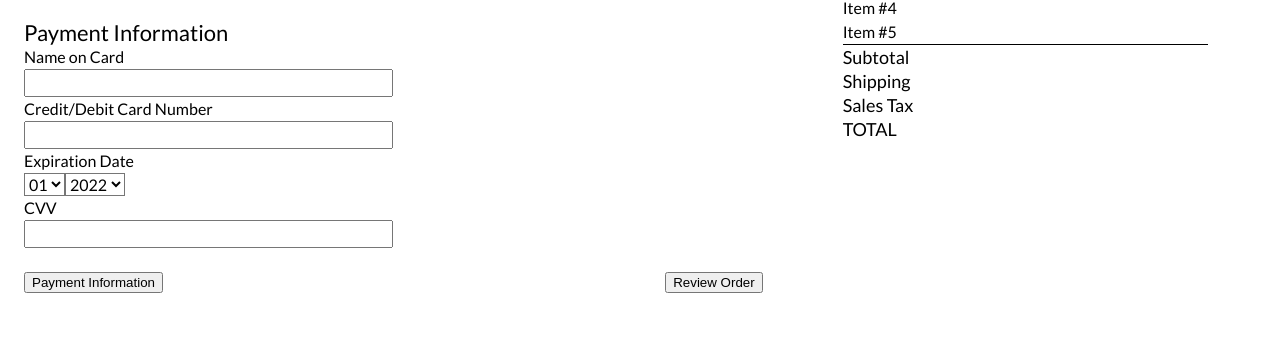
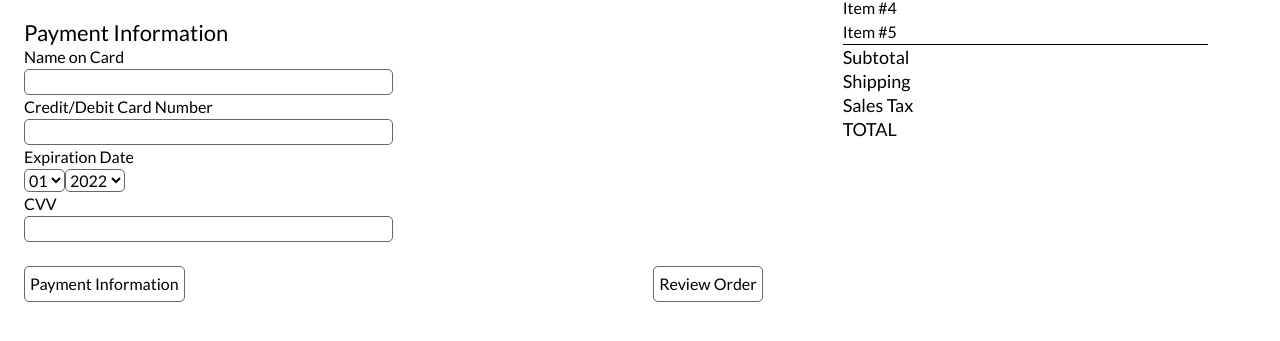
Before and after one commit to asudeozturk/ITMD362-Project1, a plain HTML site: page payment/index.html in a window 1280 px wide. Shown: the part 197-538 px from the top of the page. Drawn offline with Linux system fonts and the light colour scheme.

Commit message:
Style input and button fields

```diff
--- a/assets/css/screen.css
+++ b/assets/css/screen.css
@@ -43,17 +43,23 @@ select {
 }
 
 input,
-select {
-  width: 50%;
+select,
+button {
+  background-color: inherit;
   font-size: inherit;
   font-family: inherit;
   line-height: inherit;
   padding: 0;
+  border: 1px solid #666;
+  border-radius: 0.3125em; /* 5px/16px */
+}
+input,select {
+  width: 50%;
+}
+button {
+  padding: 0.3125em; /* 5px/16px */
+}
 
-}
-select {
-  background-color: inherit;
-}
 
 input[type="checkbox"],
 input[type="radio"] {
```
